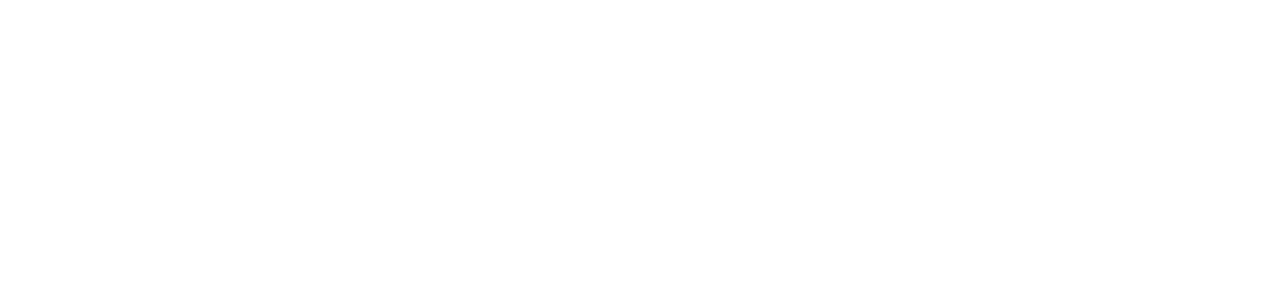
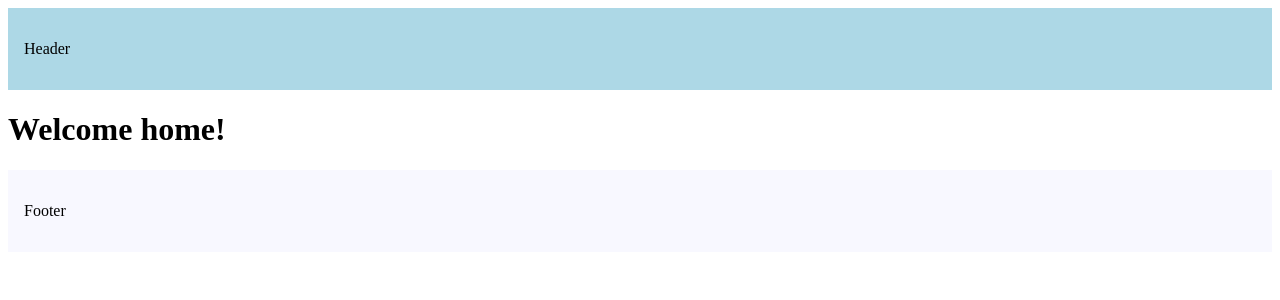
Before and after one commit to sparrow7559/NextJS-Codes, a Next.js app in the folder routing-demo/: page / in a window 1280 px wide. Shown: the top 300 px of the page. Built offline with nearby package versions, Linux system fonts and the light colour scheme.

Commit message:
Nested Layouts

```diff
--- a/routing-demo/src/app/layout.tsx
+++ b/routing-demo/src/app/layout.tsx
@@ -11,14 +11,13 @@
   return (
     <html lang="en" suppressHydrationWarning>
       <body suppressHydrationWarning>
-        {/* <header style={{ backgroundColor: "lightblue", padding: "1rem" }}>
+        <header style={{ backgroundColor: "lightblue", padding: "1rem" }}>
           <p>Header</p>
         </header>
-        {children}*/}
-        {/*}
+        {children}
         <footer style={{ backgroundColor: "ghostwhite", padding: "1rem" }}>
           <p>Footer</p>
-        </footer> */}
+        </footer>
       </body>
     </html>
   );
```
Also changed, not shown: routing-demo/src/app/products/[productId]/layout.tsx (added, +12 -0 lines).
